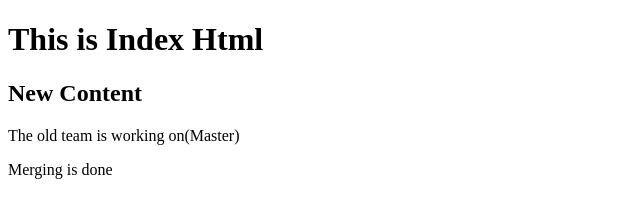
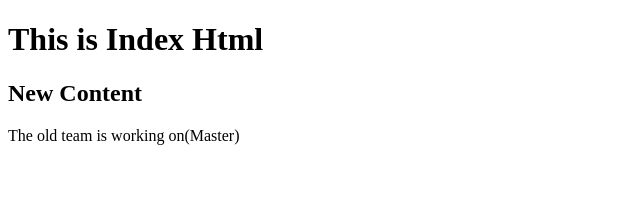
Before and after one commit to minalpatil572000/App, a plain HTML site: page index.html in a window 1280 px wide. Shown: the whole page, without its empty margins (0-640 px from the left). Drawn offline with Linux system fonts and the light colour scheme.

Commit message:
modified data

```diff
--- a/index.html
+++ b/index.html
@@ -10,6 +10,5 @@
     <h1>This is Index Html</h1>
     <h2>New Content</h2>
     <p>The old team is working on(Master)</p>
-    <p>Merging is done</p>
 </body>
 </html>
```
